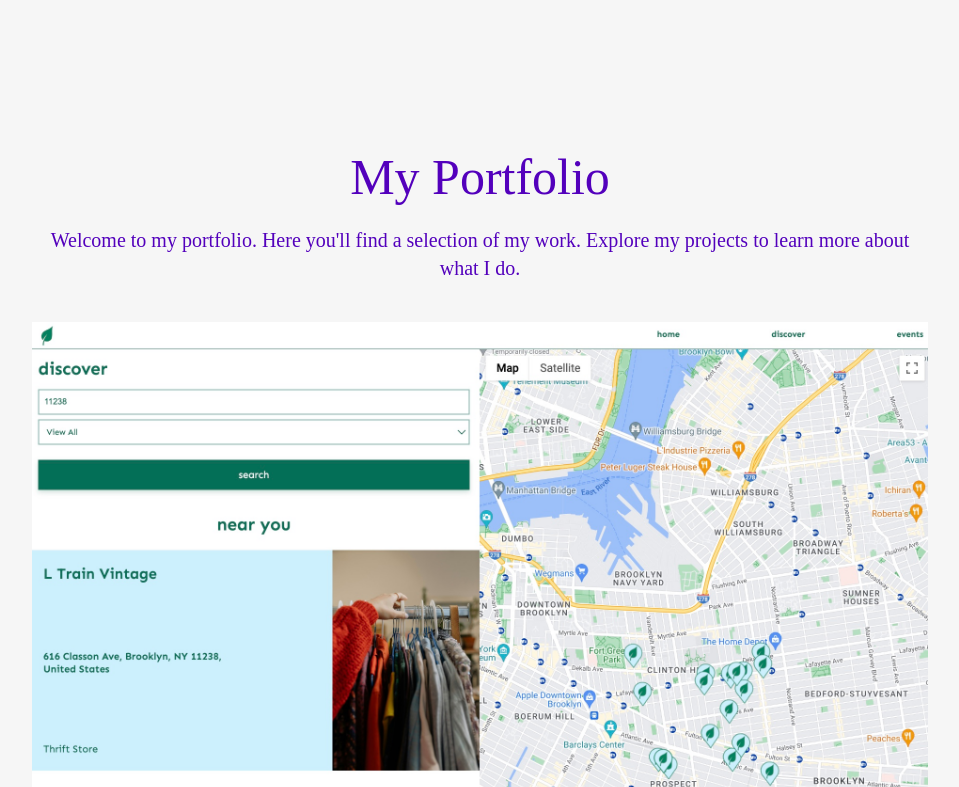
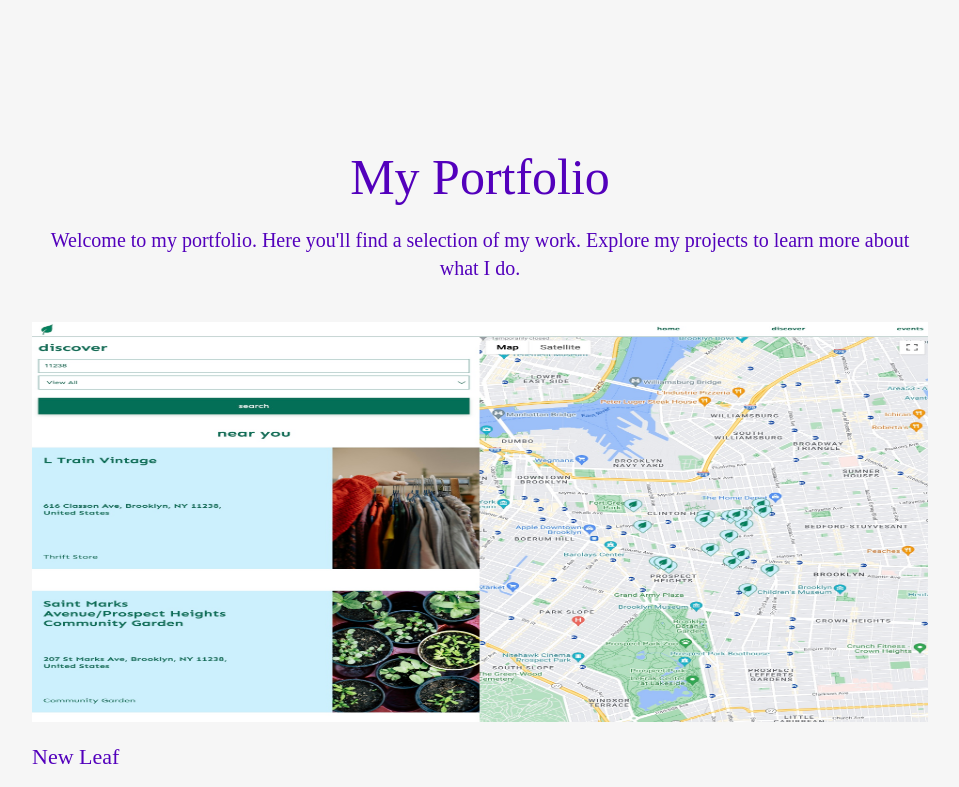
Before and after one commit to tstidwill/portfolio-client, a React (Vite) app: page / in a window 1280 px wide. Shown: the part 933-1720 px from the top of the page, without its empty margins (160-1119 px from the left). Built offline with nearby package versions, Linux system fonts and the light colour scheme; a web font is replaced by a local one.

Commit message:
Set max height on images

```diff
--- a/src/components/Portfolio/Portfolio.scss
+++ b/src/components/Portfolio/Portfolio.scss
@@ -6,7 +6,7 @@
   flex-direction: column;
   background-color: $light;
   padding: 15px 10%;
-  height: 100vh;
+  min-height: 100vh;
 
   @include tablet {
     padding: 15px 15%;
@@ -39,6 +39,7 @@
   }
   &__image {
     width: 100%;
+    max-height: 50vh;
   }
   &__title {
     padding: 16px 0;
```
